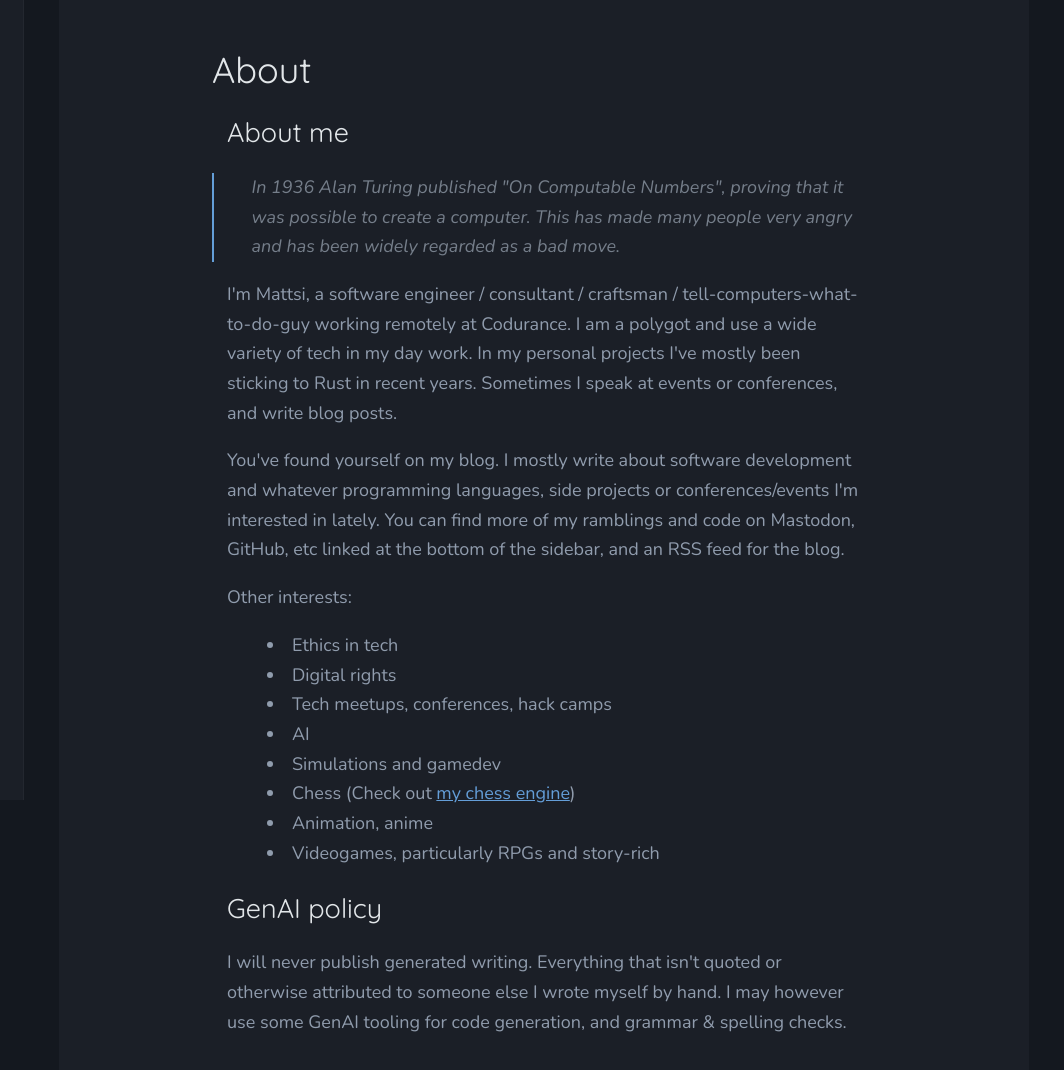
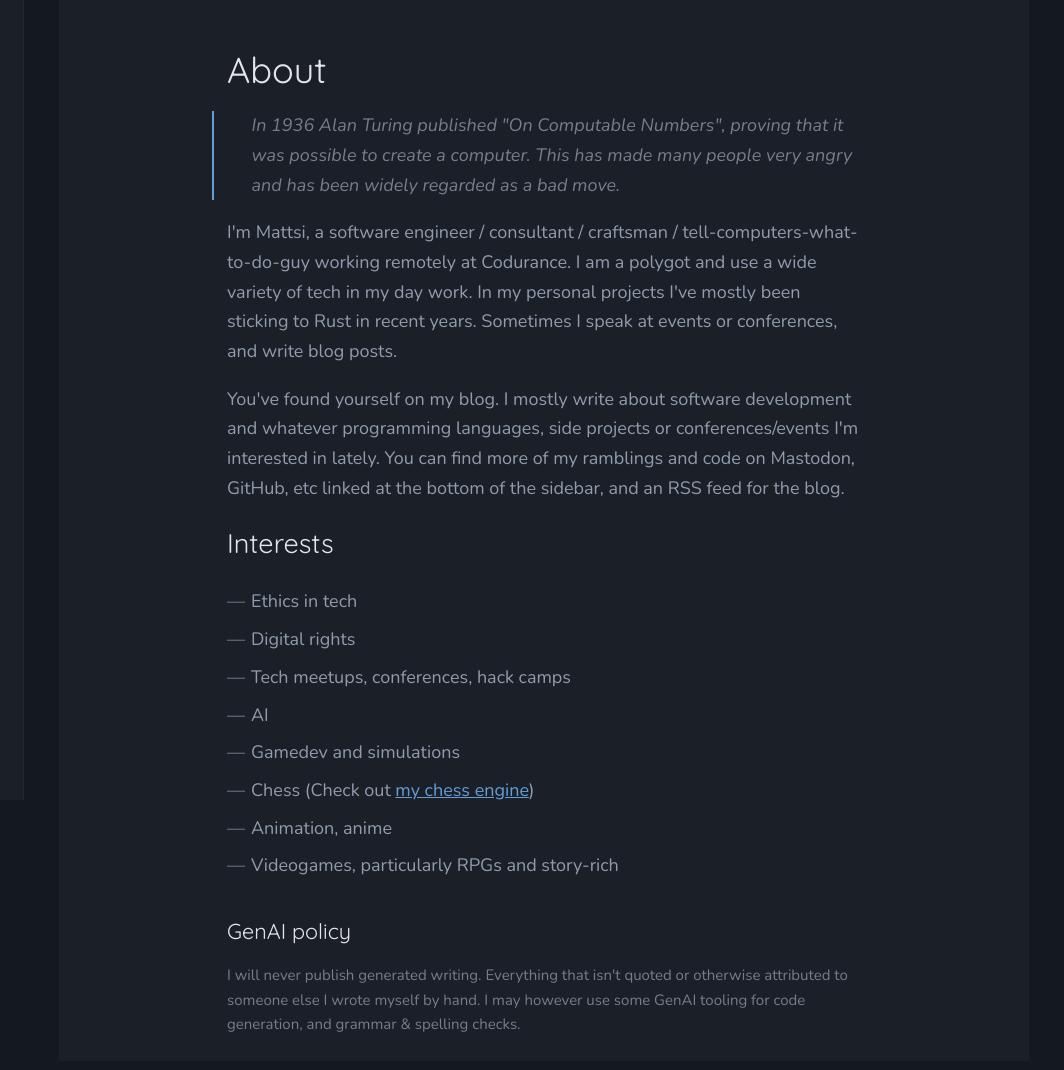
Before and after one commit to Mattsi-Jansky/matt.si, a Gatsby site: page /bio in a window 1280 px wide. Shown: the full height of the page, 216-1280 px from the left. Built offline with nearby package versions, Linux system fonts and the light colour scheme; Gatsby itself is replaced by a stand-in of ours.

Commit message:
Improve about page styling

```diff
--- a/src/pages/bio.js
+++ b/src/pages/bio.js
@@ -7,10 +7,9 @@ import '../styles/main.scss'
 const Bio = () => {
   return (
     <DefaultLayout>
-      <article className="article-page">
+      <article className="article-page bio-page">
         <div className="page-content wrap-content">
           <h1>About</h1>
-          <h2>About me</h2>
           <blockquote>
             <p>In 1936 Alan Turing published "On Computable Numbers", proving that it was possible to create a computer. This has made many people very angry and has been widely regarded as a bad move.</p>
           </blockquote>
@@ -20,21 +19,21 @@ const Bio = () => {
           <p>
             You've found yourself on my blog. I mostly write about software development and whatever programming languages, side projects or conferences/events I'm interested in lately. You can find more of my ramblings and code on Mastodon, GitHub, etc linked at the bottom of the sidebar, and an RSS feed for the blog.
           </p>
-          <p>
-            Other interests:
-            <ul>
+          <h2>Interests</h2>
+          <ul className="bio-interests">
             <li>Ethics in tech</li>
-            <li>Digital rights </li>
+            <li>Digital rights</li>
             <li>Tech meetups, conferences, hack camps</li>
             <li>AI</li>
-            <li>Simulations and gamedev</li>
-            <li>Chess (Check out <a href="https://github.com/Mattsi-Jansky/Iroh">my chess engine</a>)</li>
+            <li>Gamedev and simulations</li>
+            <li>Chess (Check out <a href="https://github.com/Mattsi-Jansky/Iroh" target="_blank" rel="noopener noreferrer">my chess engine</a>)</li>
             <li>Animation, anime</li>
             <li>Videogames, particularly RPGs and story-rich</li>
-            </ul>
-          </p>
-          <h2 id="genai-policy">GenAI policy</h2>
-          <p>I will never publish generated writing. Everything that isn't quoted or otherwise attributed to someone else I wrote myself by hand. I may however use some GenAI tooling for code generation, and grammar &amp; spelling checks.</p>
+          </ul>
+          <div className="bio-genai-policy" id="genai-policy">
+            <h2>GenAI policy</h2>
+            <p>I will never publish generated writing. Everything that isn't quoted or otherwise attributed to someone else I wrote myself by hand. I may however use some GenAI tooling for code generation, and grammar &amp; spelling checks.</p>
+          </div>
         </div>
       </article>
     </DefaultLayout>
--- a/src/styles/parts/_post-page.scss
+++ b/src/styles/parts/_post-page.scss
@@ -64,3 +64,46 @@ figcaption {
     padding: 0;
   }
 }
+
+// Bio / About page
+.bio-page {
+  h1 {
+    font-family: $font-display;
+    margin-bottom: 20px;
+    padding: 0 15px;
+  }
+
+  .bio-interests {
+    list-style: none;
+    padding: 0 15px;
+    margin: 8px 0 24px;
+
+    li {
+      padding: 4px 0 4px 24px;
+      position: relative;
+      &::before {
+        content: "\2014";
+        position: absolute;
+        left: 0;
+        color: $dark-gray;
+      }
+    }
+  }
+
+  .bio-genai-policy {
+    margin-top: 32px;
+    padding: 0 15px;
+
+    h2 {
+      padding: 0;
+      margin-top: 0;
+      font-size: 1.2rem;
+    }
+    p {
+      padding: 0;
+      margin-bottom: 0;
+      font-size: $smallFontSize;
+      color: $dark-gray;
+    }
+  }
+}
```
